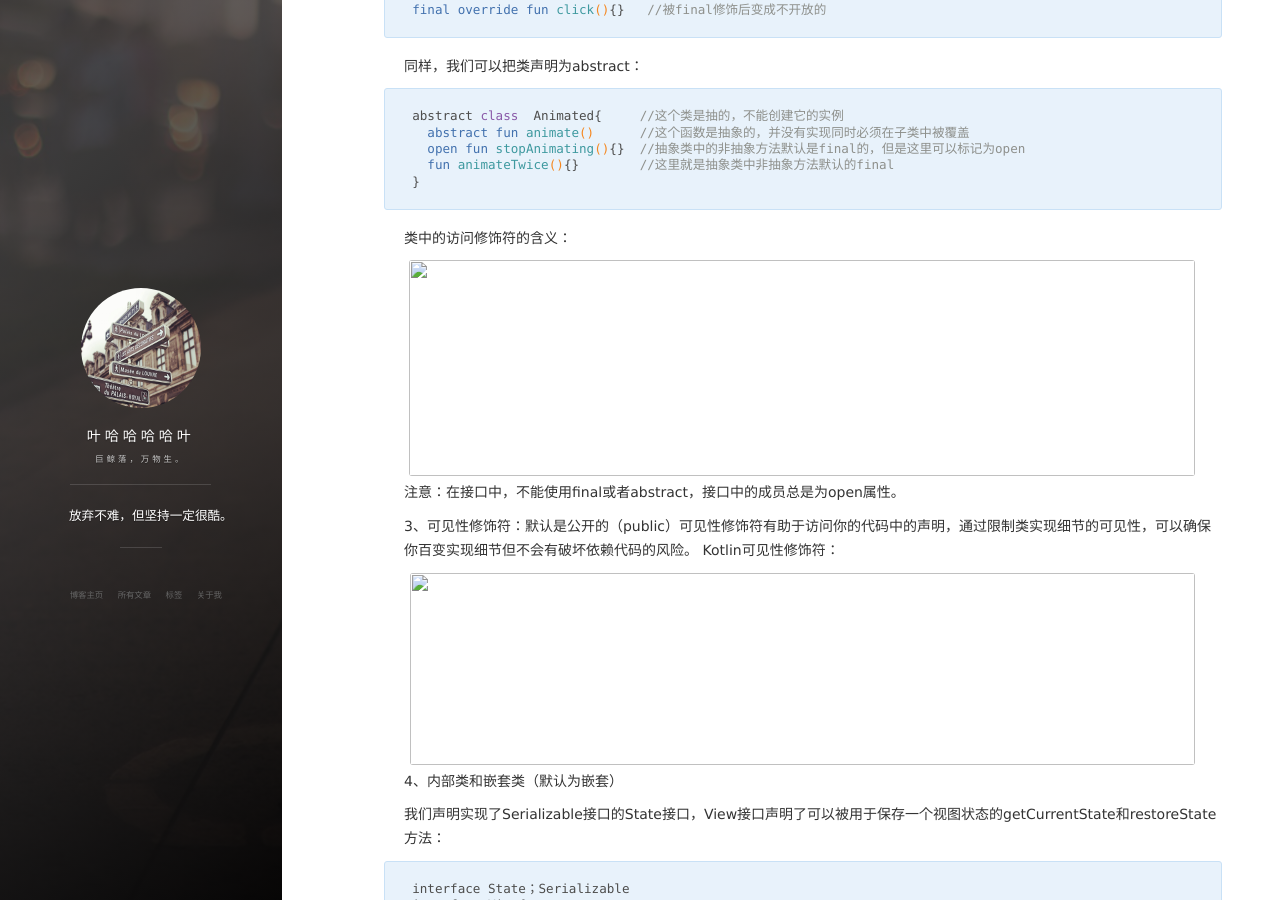
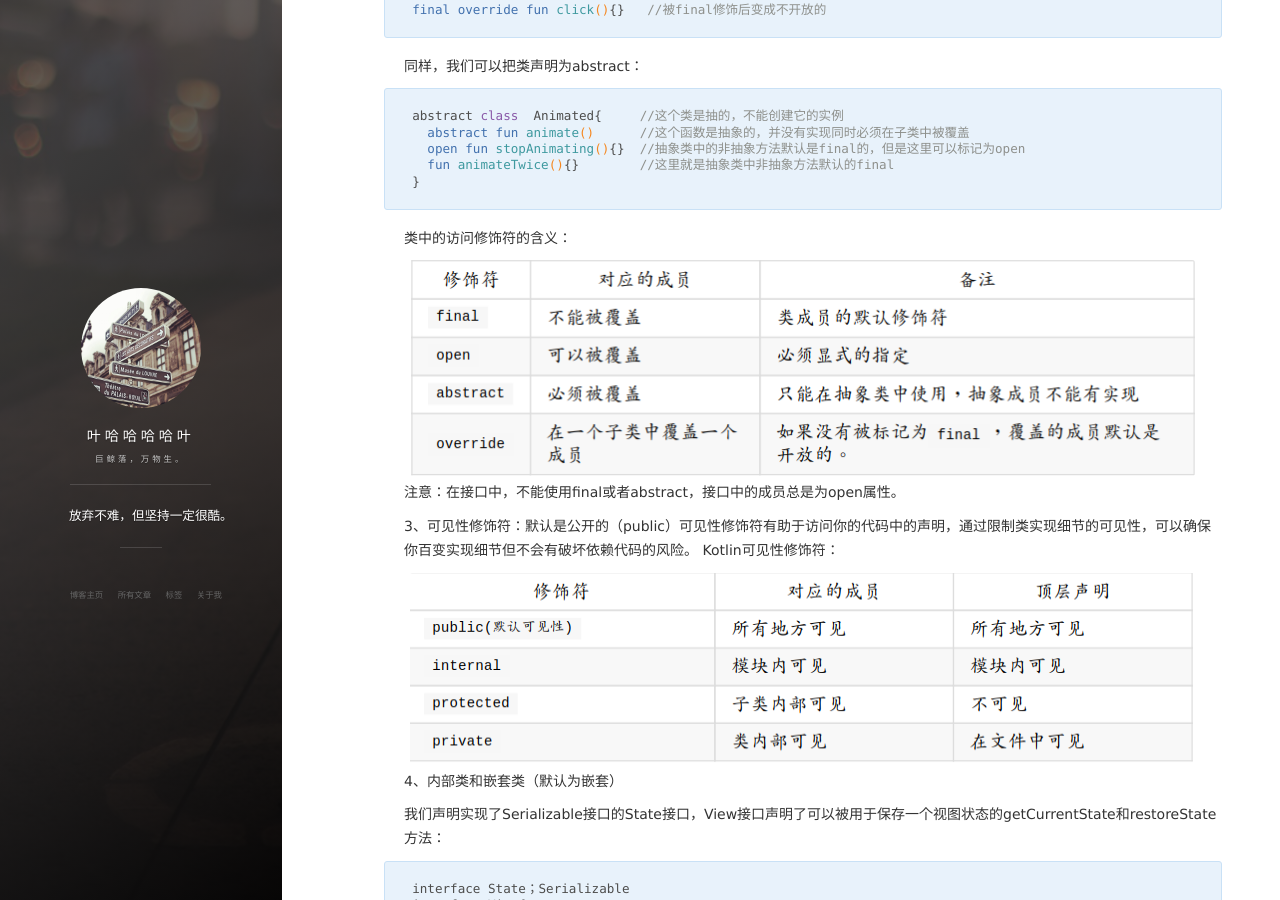
Before and after one commit to 112996/112996.github.io, a Jekyll site: the page built from _posts/2018-8-2-Kotlin_in_action_basis(4).md, in a window 1280 px wide and 900 px high, scrolled down 2172 px. Built offline with Jekyll 4.4.1, drawn with Linux system fonts in a browser that asks for light colours; nearby versions of some CDN libraries; comment, search, counter and statistics services are not loaded.

Commit message:
pic_commit

````diff
--- a/_posts/2018-8-2-Kotlin_in_action_basis(4).md
+++ b/_posts/2018-8-2-Kotlin_in_action_basis(4).md
@@ -92,14 +92,14 @@ abstract class  Animated{     //这个类是抽的，不能创建它的实例
 ```
 类中的访问修饰符的含义：
 <div>
-  <img src = "images/Kotlin_learn/access_modifier.png" width= "786" height = "216"/>
+  <img src = "/images/Kotlin_learn/access_modifier.png" width= "786" height = "216"/>
 </div>
 注意：在接口中，不能使用final或者abstract，接口中的成员总是为open属性。
 
 3、可见性修饰符：默认是公开的（public）可见性修饰符有助于访问你的代码中的声明，通过限制类实现细节的可见性，可以确保你百变实现细节但不会有破坏依赖代码的风险。
 Kotlin可见性修饰符：
 <div>
-  <img src = "images/Kotlin_learn/visibility_modifier.png" width = "785" height = "192"/>
+  <img src = "/images/Kotlin_learn/visibility_modifier.png" width = "785" height = "192"/>
 </div>
 
 4、内部类和嵌套类（默认为嵌套）
````
Also changed, not shown: _posts/2018-8-2-Android_Toast.md (+1 -1 lines).
